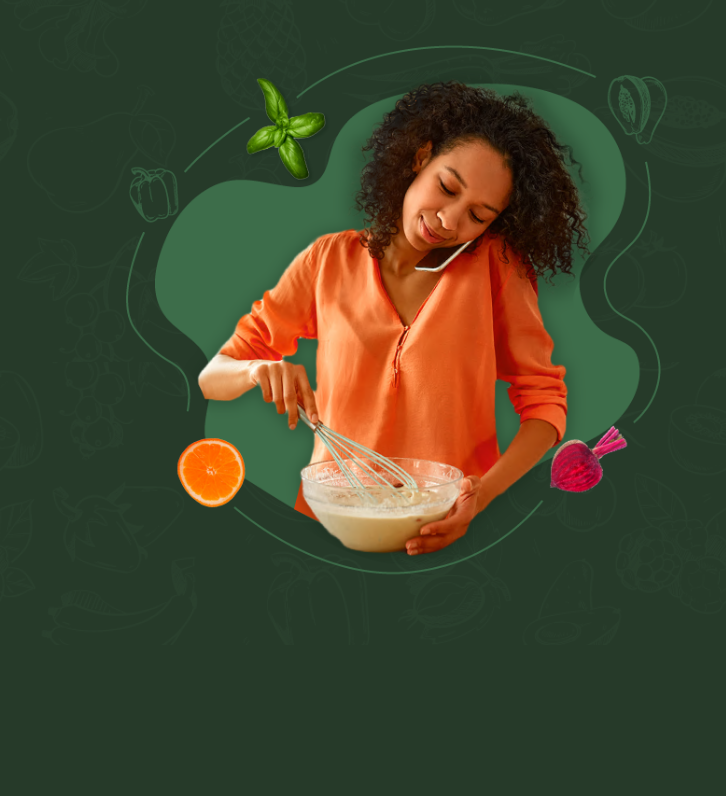
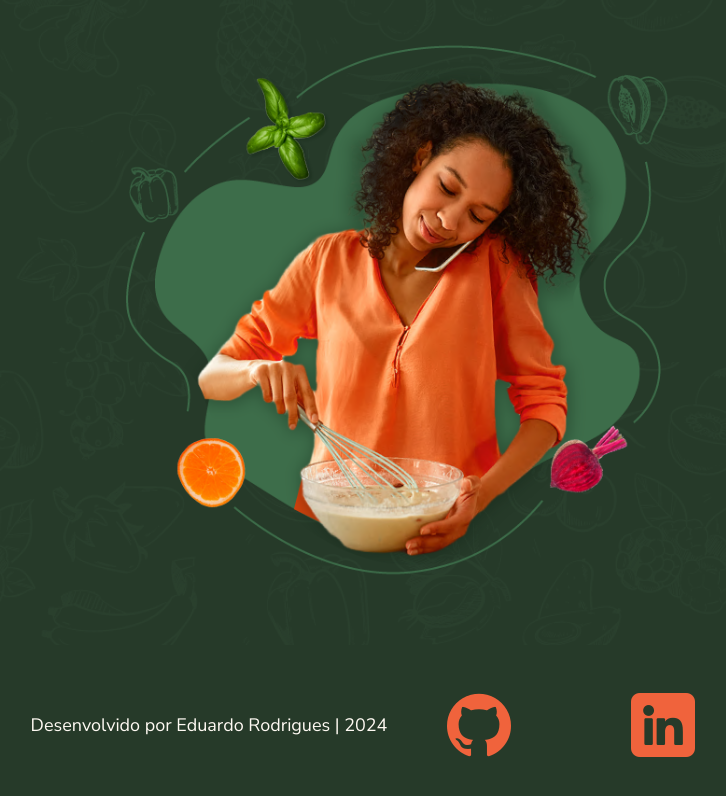
Before and after one commit to EduardoPSRodrigues/CookinUP, a Vue app: page / in a window 1280 px wide. Shown: the part 386-1182 px from the top of the page, without its empty margins (247-973 px from the left). Before the commit the page ends 1031 px from the top, so only its background shows below. Built offline with nearby package versions, Linux system fonts and the light colour scheme.

Commit message:
Adição do rodapé no App.vue

```diff
--- a/src/App.vue
+++ b/src/App.vue
@@ -1,13 +1,15 @@
 <script lang="ts">//Linguagem TypeScript
 import Banner from './components/Banner.vue';
+import Rodape from './components/Rodape.vue';
 
 export default {
-  components: { Banner }
+  components: { Banner, Rodape }
 }
 </script>
 
 <template>
   <Banner/>
+  <Rodape />
 </template>
 
 <style scoped>
```
